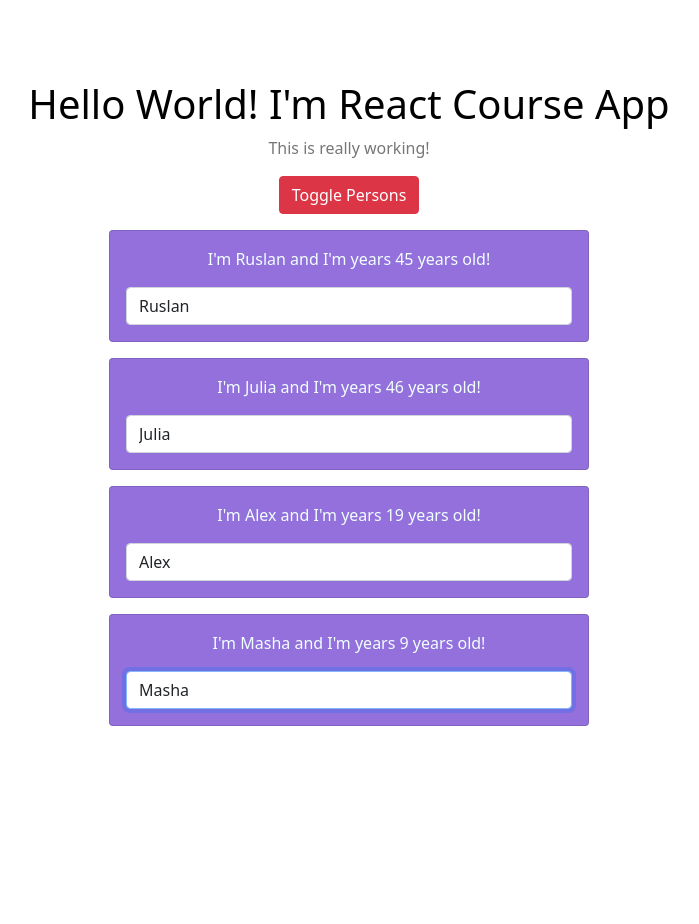
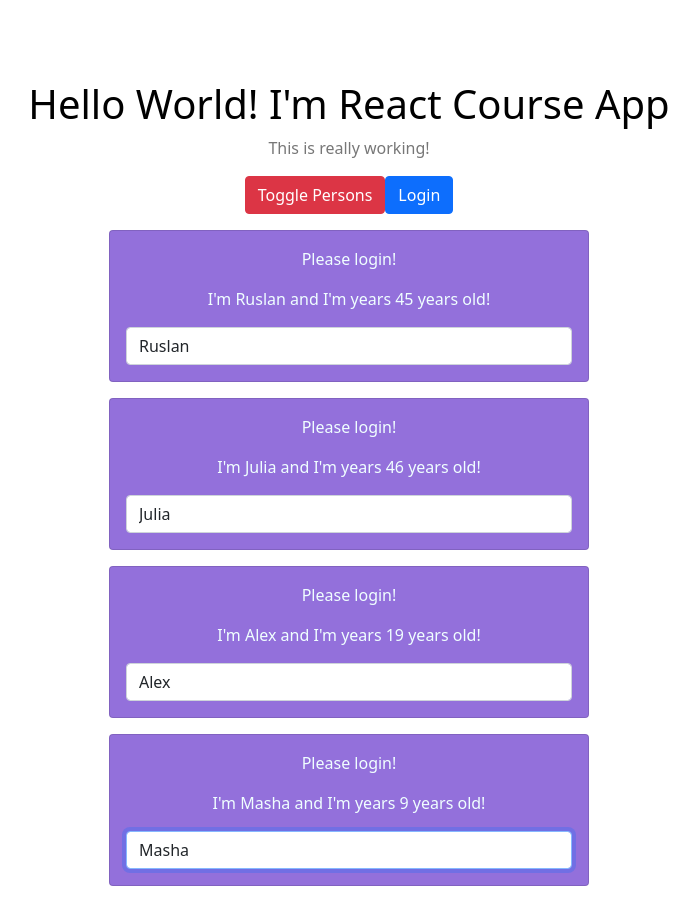
Before and after one commit to Russkazkin/react-course-m3, a React app: page / in a window 1280 px wide. Shown: the top 924 px of the page, without its empty margins (291-990 px from the left). Before the commit the page ends 822 px from the top, so only its background shows below. Built offline with nearby package versions, Linux system fonts and the light colour scheme.

Commit message:
Use context to pass data down to components

```diff
--- a/src/components/Cockpit/Cockpit.js
+++ b/src/components/Cockpit/Cockpit.js
@@ -1,5 +1,6 @@
 import React, {useRef, useEffect} from "react";
 import styled from "styled-components";
+import AuthContext from '../../context/auth-context';
 
 const style = {
     color: 'white',
@@ -13,7 +14,7 @@ const StyledDiv = styled.div`
   }
 `;
 
-const Cockpit = ({showPersons, togglePersonsHandler, title}) => {
+const Cockpit = ({showPersons, togglePersonsHandler, title, login}) => {
     const toggleButton = useRef(null);
 
     useEffect(() => {
@@ -25,10 +26,13 @@ const Cockpit = ({showPersons, togglePersonsHandler, title}) => {
             <h1>Hello World! I'm {title}</h1>
             <p>This is really working!</p>
             <button ref={toggleButton}
-                    className={"btn " + (showPersons ? 'btn-danger' : 'btn-success')}
+                    className={"btn mr-3 " + (showPersons ? 'btn-danger' : 'btn-success')}
                     style={style}
                     onClick={togglePersonsHandler}>Toggle Persons
             </button>
+            <AuthContext.Consumer>
+                {(context) => <button className="btn btn-primary" onClick={context.login}>Login</button>}
+            </AuthContext.Consumer>
         </StyledDiv>
     );
 }
--- a/src/components/Persons/Person/Person.js
+++ b/src/components/Persons/Person/Person.js
@@ -2,6 +2,7 @@ import React, {Component} from "react";
 import styles from './Person.module.sass';
 import styled from 'styled-components';
 import PropTypes from 'prop-types';
+import AuthContext from '../../../context/auth-context';
 
 const StyledDiv = styled.div`
   @media (max-width: 767px) {
@@ -24,12 +25,15 @@ class Person extends Component {
         return (
             <StyledDiv className={'card ' + styles.Person}>
                 <div className="card-body">
+                    <AuthContext.Consumer>
+                        {(context) => context.authenticated ? <p>Authenticated</p> : <p>Please login!</p>}
+                    </AuthContext.Consumer>
                     <p onClick={click}>I'm {name} and I'm years {age} years old!</p>
                     <p>{children}</p>
                     <input ref={this.inputElement}
                            className="form-control"
                            onChange={changed}
-                           value={name}/>
+                           value={name} />
                 </div>
             </StyledDiv>
         );
--- a/src/components/Persons/Persons.js
+++ b/src/components/Persons/Persons.js
@@ -9,7 +9,7 @@ class Persons extends PureComponent {
             <ErrorBoundary key={person.id}>
                 <Person {...person}
                         click={() => deletePersonHandler(index)}
-                        changed={(event) => nameChangedHandler(event, person.id)}/>
+                        changed={(event) => nameChangedHandler(event, person.id)} />
             </ErrorBoundary>
         ));
     }
--- a/src/containers/App.js
+++ b/src/containers/App.js
@@ -3,8 +3,8 @@ import 'bootstrap/scss/bootstrap.scss';
 import './App.sass';
 import Persons from "../components/Persons/Persons";
 import Cockpit from "../components/Cockpit/Cockpit";
-import Aux from "../hoc/Aux";
 import withClass from "../hoc/withClass";
+import AuthContext from "../context/auth-context";
 
 class App extends Component {
     state = {
@@ -15,6 +15,7 @@ class App extends Component {
             {id: 'agga65', name: 'Masha', age: 9},
         ],
         showPersons: false,
+        authenticated: false,
     };
 
     deletePersonHandler = (personIndex) => {
@@ -46,23 +47,32 @@ class App extends Component {
         })
     }
 
+    loginHandler = () => {
+        this.setState({
+            authenticated: true,
+        });
+    }
+
 
     render() {
         let persons = null;
 
         if (this.state.showPersons) {
-           persons = <Persons persons={this.state.persons}
-                                    deletePersonHandler={this.deletePersonHandler}
-                                    nameChangedHandler={this.nameChangedHandler}/>
+            persons = <Persons
+                persons={this.state.persons}
+                deletePersonHandler={this.deletePersonHandler}
+                nameChangedHandler={this.nameChangedHandler} />
         }
         return (
-            <Aux>
+            <AuthContext.Provider value={{
+                authenticated: this.state.authenticated,
+                login: this.loginHandler}}>
                 <Cockpit showPersons={this.state.showPersons}
                          togglePersonsHandler={this.togglePersonsHandler}
                          title={this.props.appTitle}
                 />
                 {persons}
-            </Aux>
+            </AuthContext.Provider>
         );
     }
 }
--- /dev/null
+++ b/src/context/auth-context.js
@@ -0,0 +1,5 @@
+import React from 'react';
+
+const authContext = React.createContext({authenticated: false, login: () => {}});
+
+export default authContext;
```
